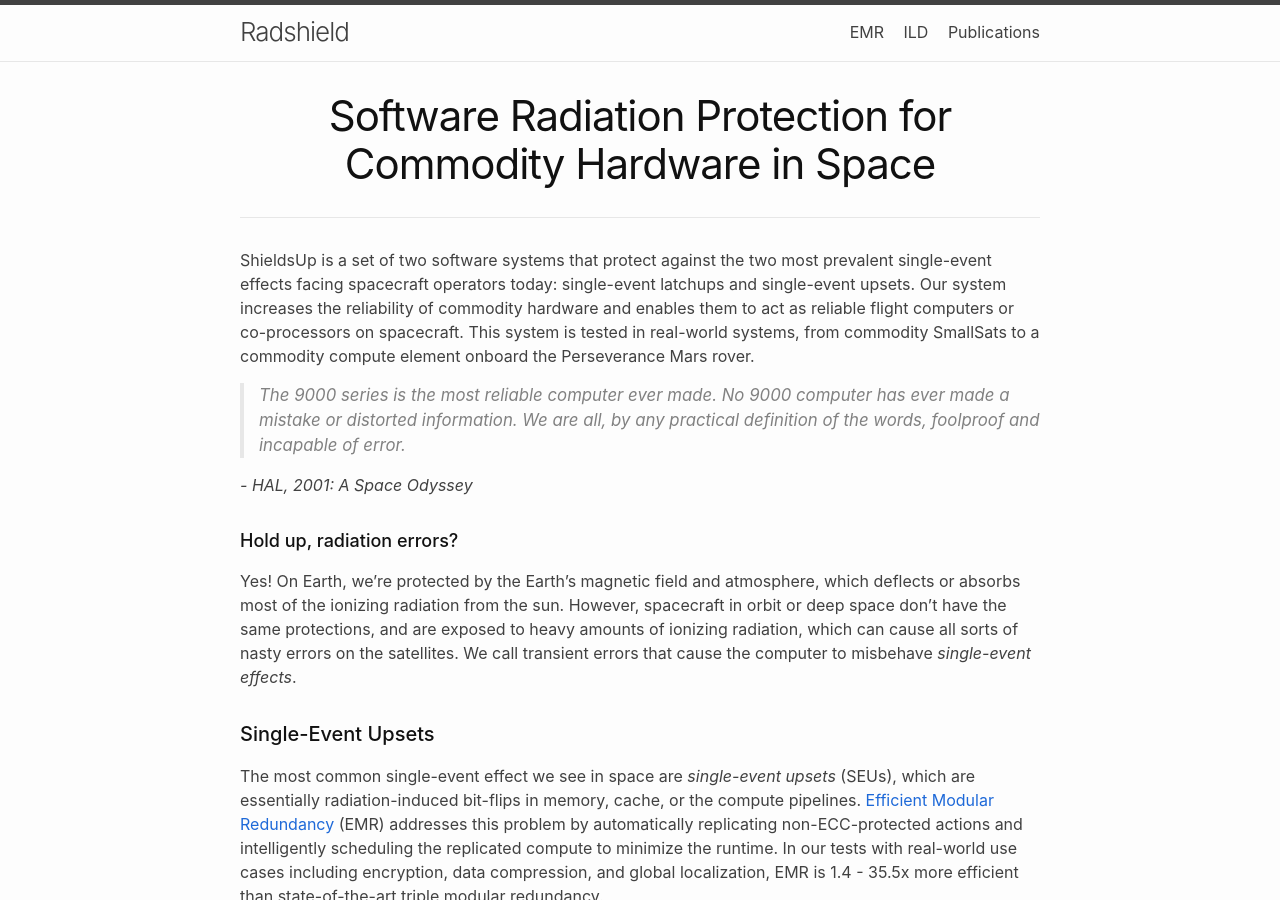
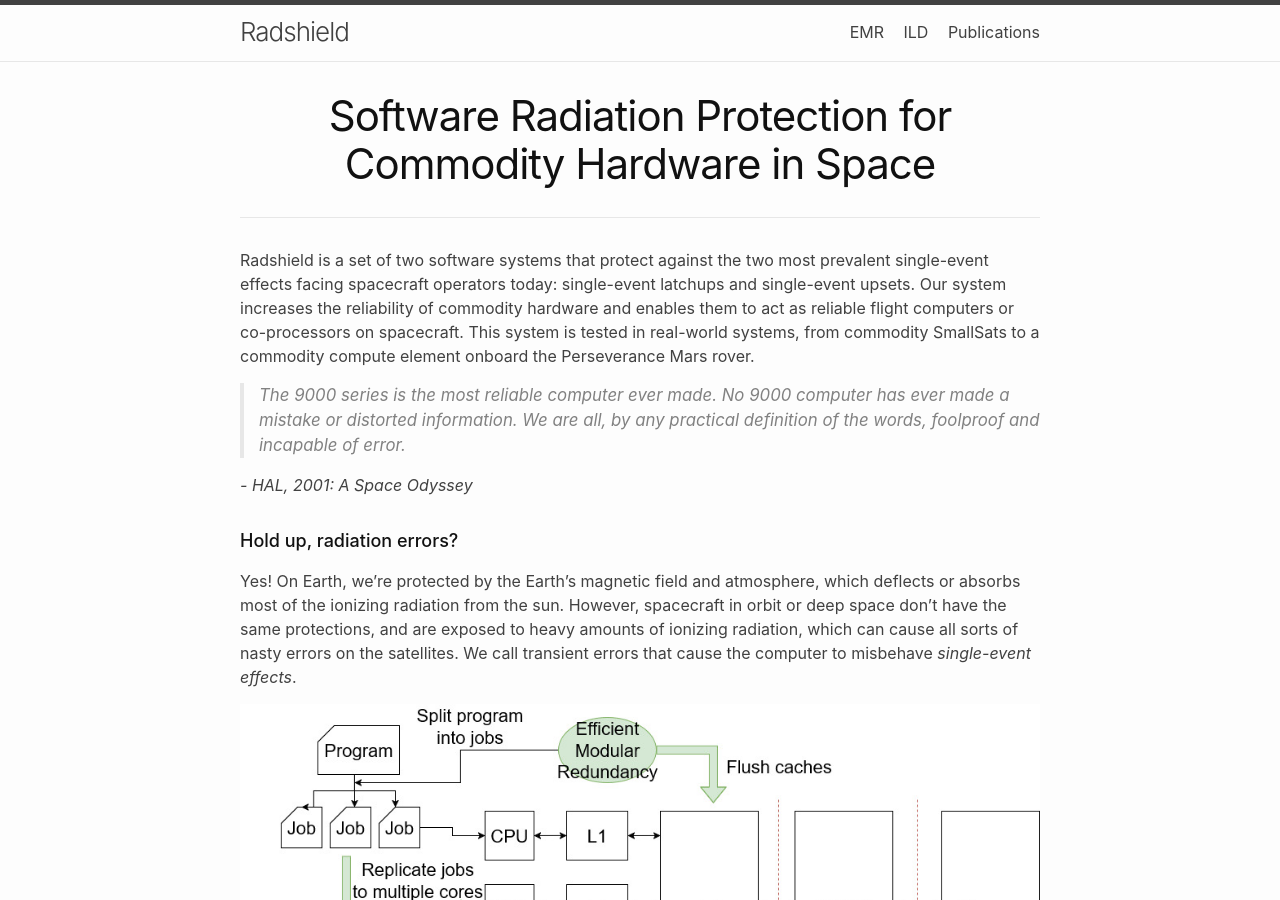
Before and after one commit to radshield/radshield.github.io, a Jekyll site: the page built from index.md, in a window 1280 px wide and 900 px high. Built offline with Jekyll 4.4.1, drawn with Linux system fonts in a browser that asks for light colours.

Commit message:
Add system diagram

```diff
--- a/index.md
+++ b/index.md
@@ -6,7 +6,7 @@ hide_title: true
 permalink: /
 ---
 
-ShieldsUp is a set of two software systems that protect against the two most prevalent single-event effects facing spacecraft operators today: single-event latchups and single-event upsets.
+Radshield is a set of two software systems that protect against the two most prevalent single-event effects facing spacecraft operators today: single-event latchups and single-event upsets.
 Our system increases the reliability of commodity hardware and enables them to act as reliable flight computers or co-processors on spacecraft.
 This system is tested in real-world systems, from commodity SmallSats to a commodity compute element onboard the Perseverance Mars rover.
 
@@ -19,6 +19,8 @@ This system is tested in real-world systems, from commodity SmallSats to a commo
 Yes! On Earth, we're protected by the Earth's magnetic field and atmosphere, which deflects or absorbs most of the ionizing radiation from the sun.
 However, spacecraft in orbit or deep space don't have the same protections, and are exposed to heavy amounts of ionizing radiation, which can cause all sorts of nasty errors on the satellites.
 We call transient errors that cause the computer to misbehave *single-event effects*.
+
+![Radshield system diagram](assets/img/radshield.jpg)
 
 #### Single-Event Upsets
 
@@ -34,7 +36,7 @@ And in space, you don't have an atmosphere for the heat to dissipate into, so th
 Fortunately, as long as we can detect these latch-ups, we can simply power cycle the affected chip before it burns out.
 This draws out the residual charge that caused the latchup in the first place, and the chip will work like normal again.
 
-To address the renewed threat of micro-SELs of <1A on modern process nodes, we developed [Idle Latchup Detector](/ild) (ILD), a high-fidelity detector for SEL events.
+To address the renewed threat of micro-SELs of <1A on modern process nodes, we developed [Idle Latchup Detector](ild) (ILD), a high-fidelity detector for SEL events.
 Since micro-SELs trigger very small changes in the system's current draw, the only reliable time to observe the current draw change is when the system is idle.
 ILD uses OS-visible performance counters to automatically determine when the system is naturally idle, and uses a lightweight ML model to check if current draw is within nominal bounds.
 In our testing, ILD has a 0.02% false positive rate, and a 0% false negative rate.
```
Also changed, not shown: assets/img/radshield.jpg (added).
